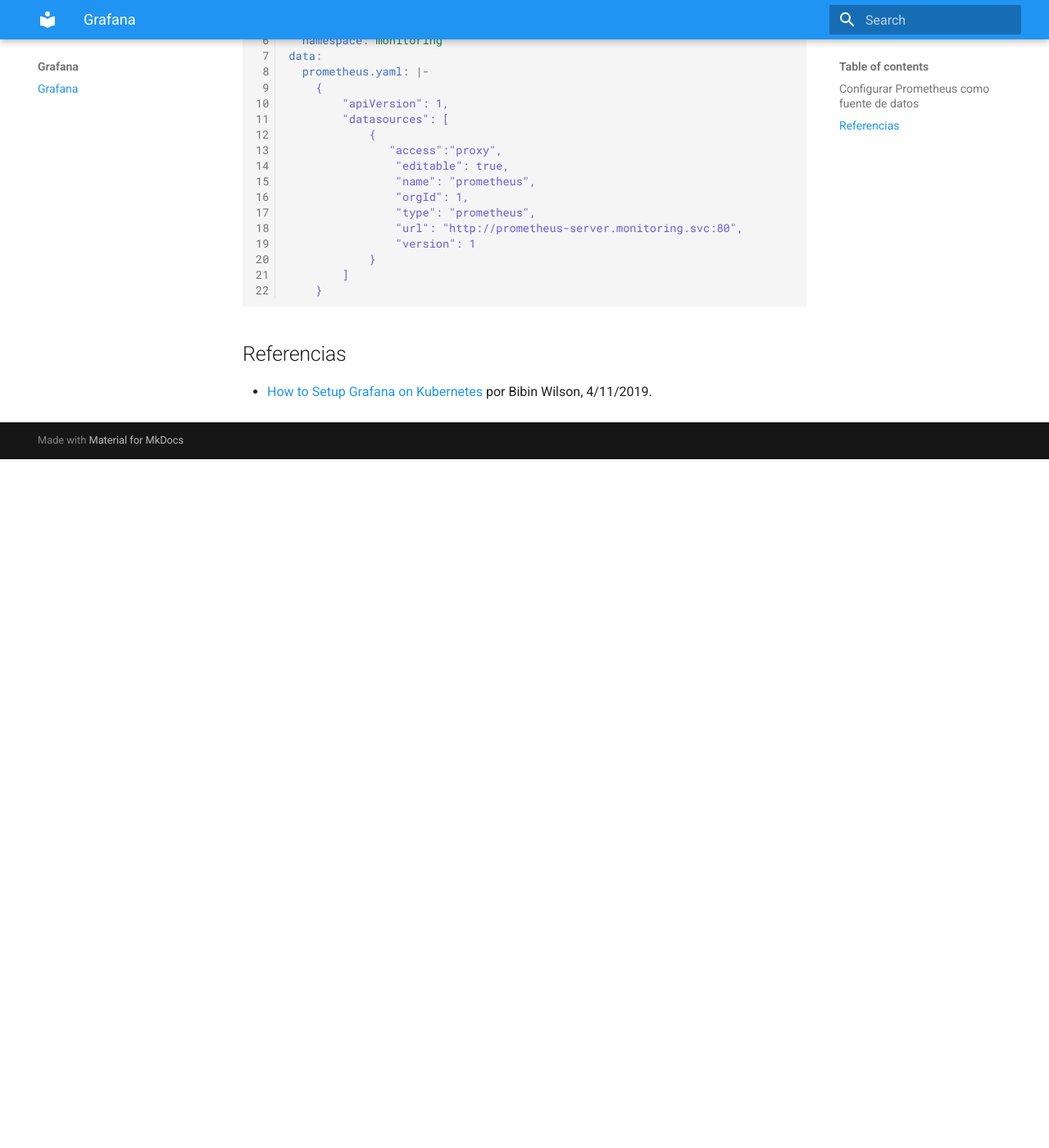
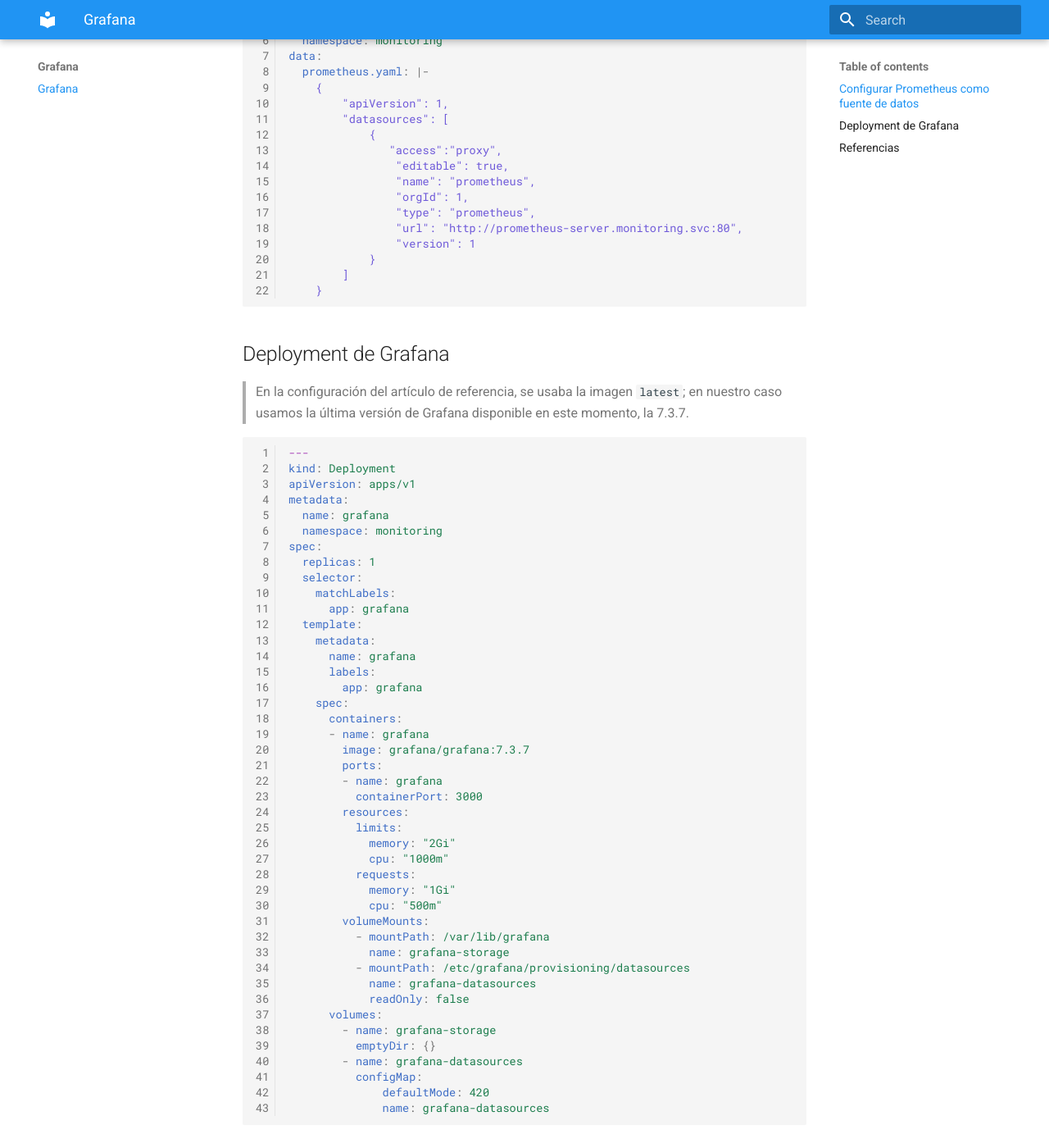
Before and after one commit to onthedock/k8s-devops, an MkDocs documentation site: the page built from docs/monitoring/grafana.md, in a window 1280 px wide and 1400 px high, scrolled down 874 px. Shown: the whole window at 82% size. Built offline with MkDocs 1.6.1 and Material for MkDocs 9.7.7, drawn with Linux system fonts in a browser that asks for light colours; before the commit the page ends 1434 px from its top, so only the background shows below that.

Commit message:
Grafana: Deployment

````diff
--- a/docs/monitoring/grafana.md
+++ b/docs/monitoring/grafana.md
@@ -46,6 +46,57 @@ data:
         ]
     }
 ```
+
+## Deployment de Grafana
+
+> En la  configuración del artículo de referencia, se usaba la imagen `latest`; en nuestro caso usamos la última versión de Grafana disponible en este momento, la 7.3.7.
+
+```yaml
+---
+kind: Deployment
+apiVersion: apps/v1
+metadata:
+  name: grafana
+  namespace: monitoring
+spec:
+  replicas: 1
+  selector:
+    matchLabels:
+      app: grafana
+  template:
+    metadata:
+      name: grafana
+      labels:
+        app: grafana
+    spec:
+      containers:
+      - name: grafana
+        image: grafana/grafana:7.3.7
+        ports:
+        - name: grafana
+          containerPort: 3000
+        resources:
+          limits:
+            memory: "2Gi"
+            cpu: "1000m"
+          requests:
+            memory: "1Gi"
+            cpu: "500m"
+        volumeMounts:
+          - mountPath: /var/lib/grafana
+            name: grafana-storage
+          - mountPath: /etc/grafana/provisioning/datasources
+            name: grafana-datasources
+            readOnly: false
+      volumes:
+        - name: grafana-storage
+          emptyDir: {}
+        - name: grafana-datasources
+          configMap:
+              defaultMode: 420
+              name: grafana-datasources
+```
+
 ## Referencias
 
 - [How to Setup Grafana on Kubernetes](https://devopscube.com/setup-grafana-kubernetes/) por Bibin Wilson, 4/11/2019.
````
Also changed, not shown: docs/monitoring/deploy/grafana.yaml (+43 -0 lines).
